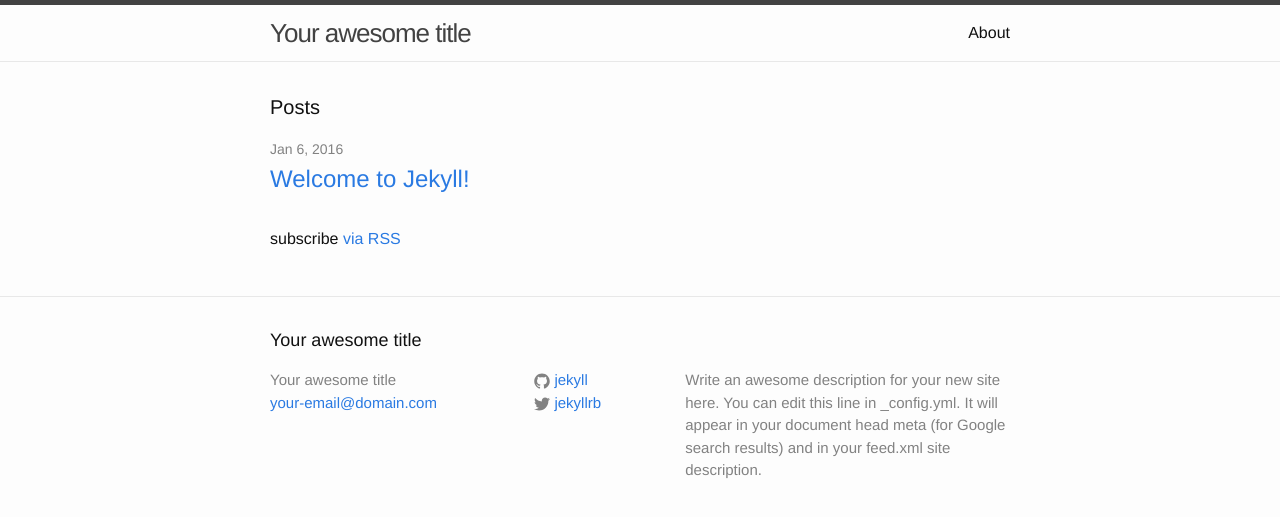
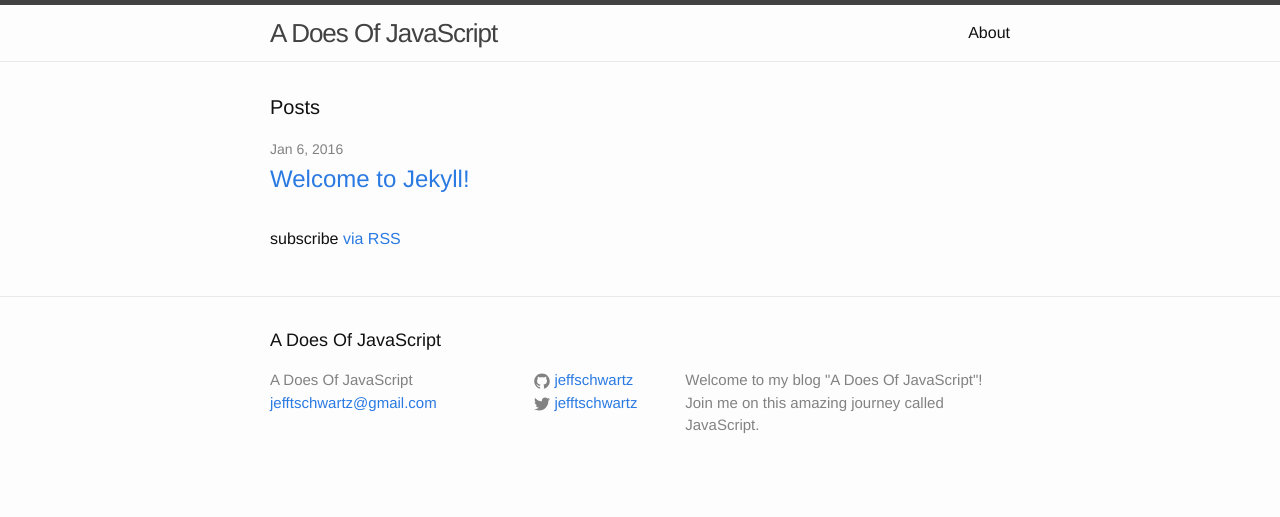
Before and after one commit to jeffschwartz/adoseofjavascript, a Jekyll site: the page built from index.html, in a window 1280 px wide. Shown: the top 517 px of the page. Built offline with Jekyll 4.4.1, drawn with Linux system fonts in a browser that asks for light colours.

Commit message:
Aligning config content to the blog.

```diff
--- a/_config.yml
+++ b/_config.yml
@@ -1,14 +1,13 @@
 # Site settings
-title: Your awesome title
-email: your-email@domain.com
+title: A Does Of JavaScript
+email: jefftschwartz@gmail.com
 description: > # this means to ignore newlines until "baseurl:"
-  Write an awesome description for your new site here. You can edit this
-  line in _config.yml. It will appear in your document head meta (for
-  Google search results) and in your feed.xml site description.
+    Welcome to my blog "A Does Of JavaScript"! Join me on this
+    amazing journey called JavaScript.
 baseurl: "" # the subpath of your site, e.g. /blog/
-url: "http://yourdomain.com" # the base hostname & protocol for your site
-twitter_username: jekyllrb
-github_username:  jekyll
+url: "http://jeffschwartz.github.io/adoseofjavascript/" # the base hostname & protocol for your site
+twitter_username: jefftschwartz
+github_username:  jeffschwartz
 
 # Build settings
 markdown: kramdown
```
